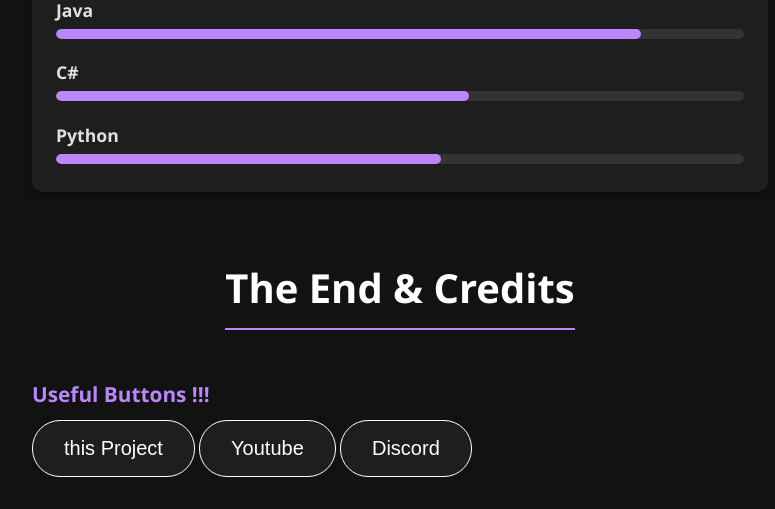
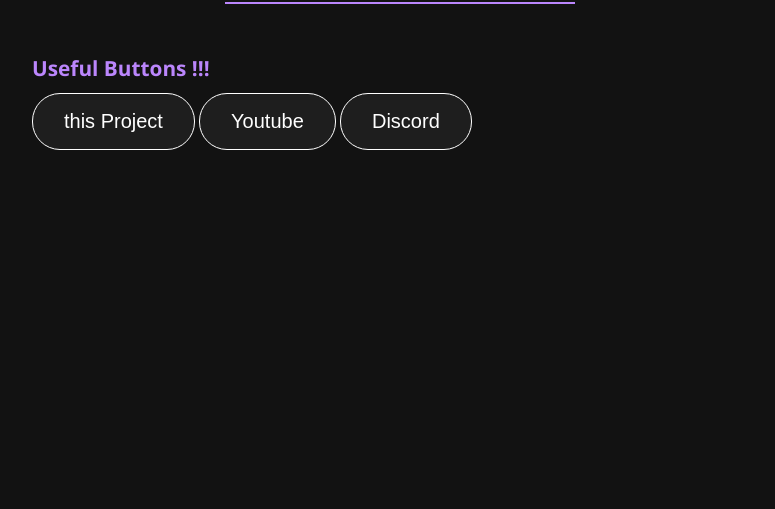
Before and after one commit to jxstMaurice/AboutMe, a plain HTML site: page index.html in a window 1280 px wide. Shown: the part 539-1048 px from the top of the page, without its empty margins (240-1015 px from the left). After the commit the page ends 800 px from the top, so only its background shows below. Drawn offline with Linux system fonts and the light colour scheme.

Commit message:
removed skill card

```diff
--- a/index.html
+++ b/index.html
@@ -39,29 +39,6 @@
                 <p>Bisexual</p>
             </section>
 
-            <section class="info-card skills-card">
-                <h2>Programming<br>Skills</h2>
-                <div class="skills-container">
-                    <div class="skill-item">
-                        <h3>Java</h3>
-                        <div class="skill-level">
-                            <div class="skill-progress" style="width: 85%"></div>
-                        </div>
-                    </div>
-                    <div class="skill-item">
-                        <h3>C#</h3>
-                        <div class="skill-level">
-                            <div class="skill-progress" style="width: 60%"></div>
-                        </div>
-                    </div>
-                    <div class="skill-item">
-                        <h3>Python</h3>
-                        <div class="skill-level">
-                            <div class="skill-progress" style="width: 56%"></div>
-                        </div>
-                    </div>
-                </div>
-            </section>
         </main>
     </div>
     <div class="footer">
--- a/style.css
+++ b/style.css
@@ -99,10 +99,6 @@ main {
     gap: 1rem;
 }
 
-/* Skills Section Styles */
-.skills-card {
-    flex: 1 1 100%;
-}
 
 .skills-container {
     margin-top: 1.5rem;
```
